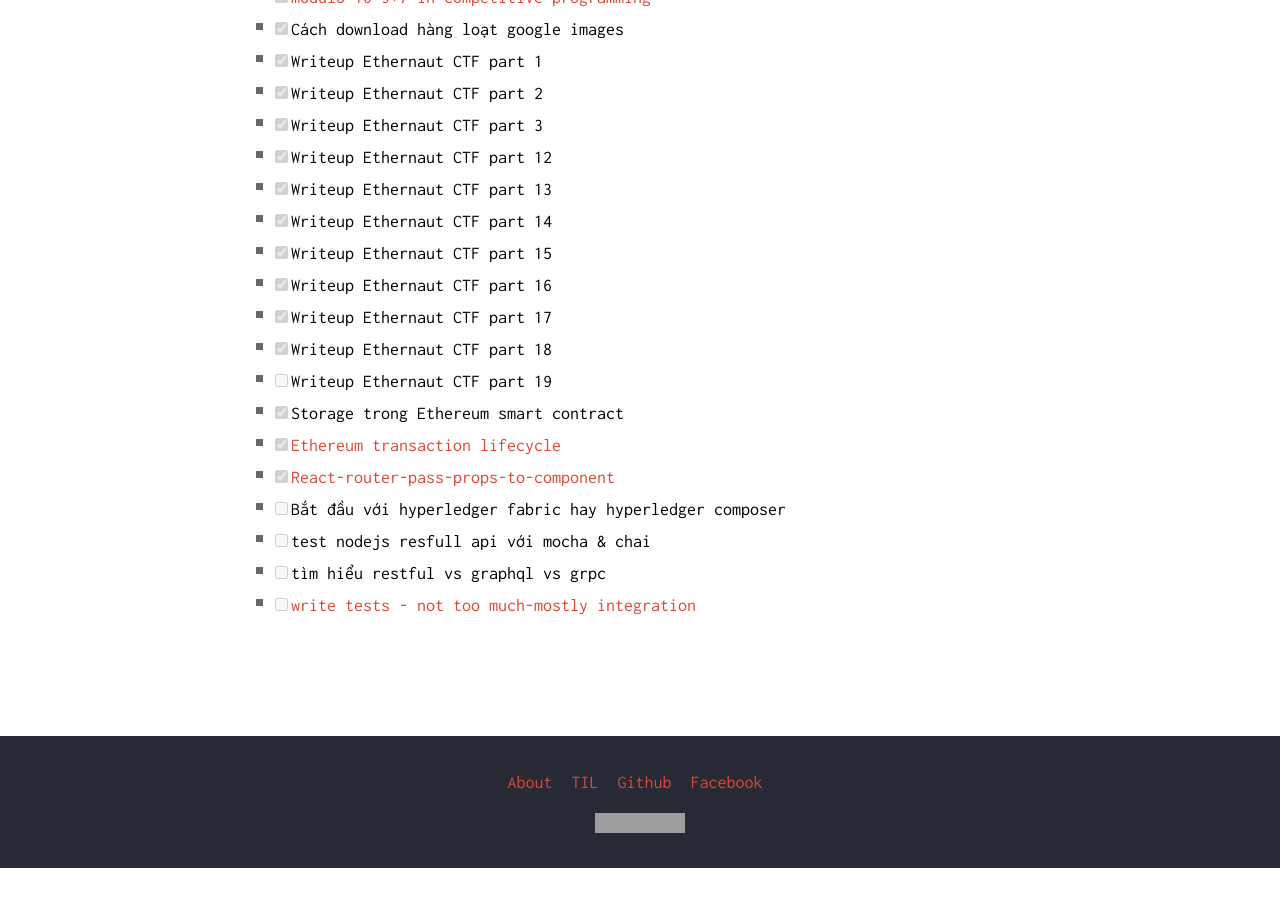
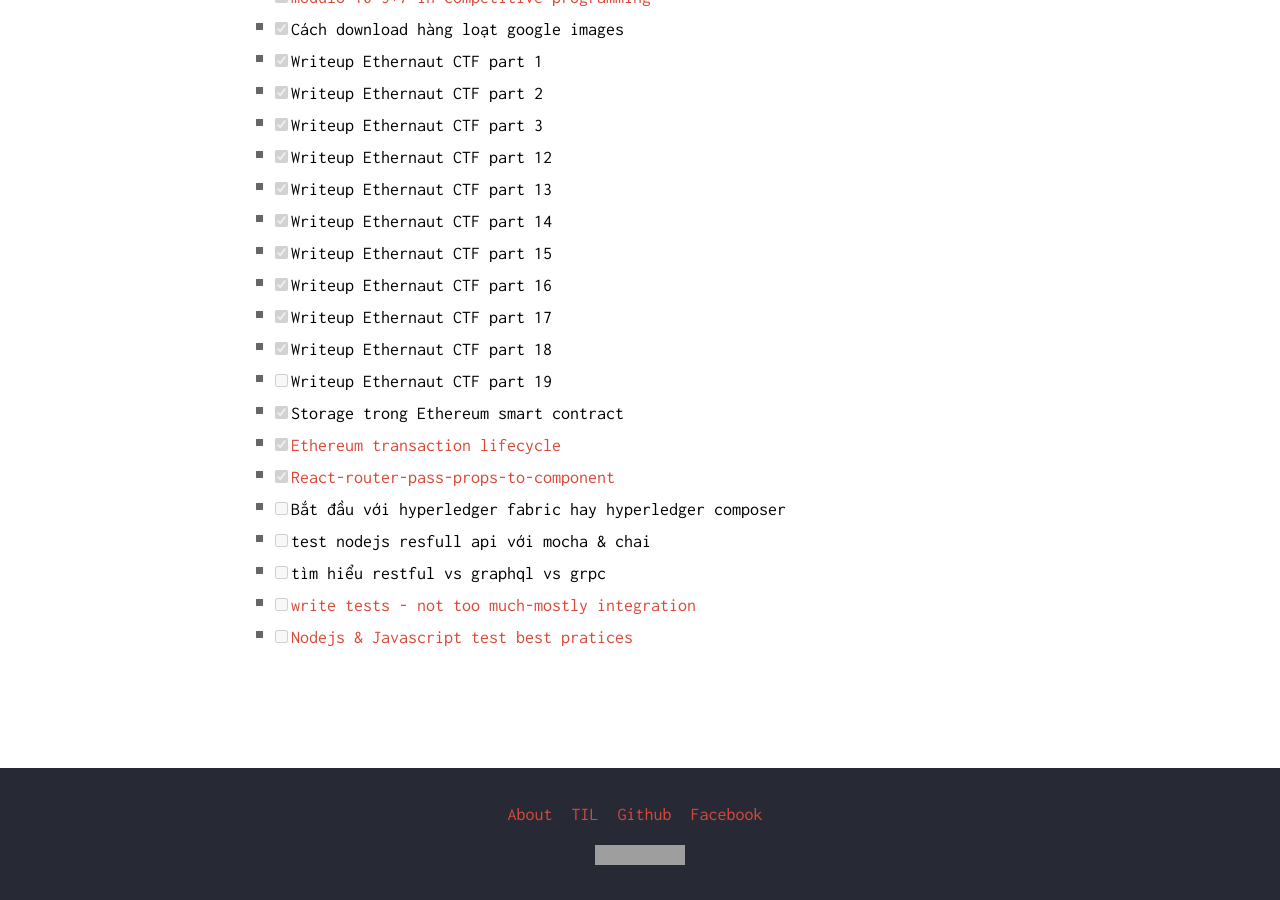
Before and after one commit to bboynam99/dotrungkien.github.io, a Jekyll site: the page built from TODO-List.md, in a window 1280 px wide and 900 px high, scrolled down 598 px. Built offline with Jekyll 4.4.1, drawn with Linux system fonts in a browser that asks for light colours; nearby versions of some CDN libraries; before the commit the page ends 1466 px from its top, so only the background shows below that; grey boxes are pictures that could not be loaded.

Commit message:
update content

```diff
--- a/TODO-List.md
+++ b/TODO-List.md
@@ -30,3 +30,4 @@ permalink: /todolist
 - [ ] test nodejs resfull api với mocha & chai
 - [ ] tìm hiểu restful vs graphql vs grpc
 - [ ] [write tests - not too much-mostly integration](https://blog.kentcdodds.com/write-tests-not-too-many-mostly-integration-5e8c7fff591c)
+- [ ] [Nodejs & Javascript test best pratices](https://medium.com/@me_37286/yoni-goldberg-javascript-nodejs-testing-best-practices-2b98924c9347)
```
Also changed, not shown: _drafts/2019-01-01-nodejs-javascript-test-best-pratices.md (added, +1 -0 lines).
